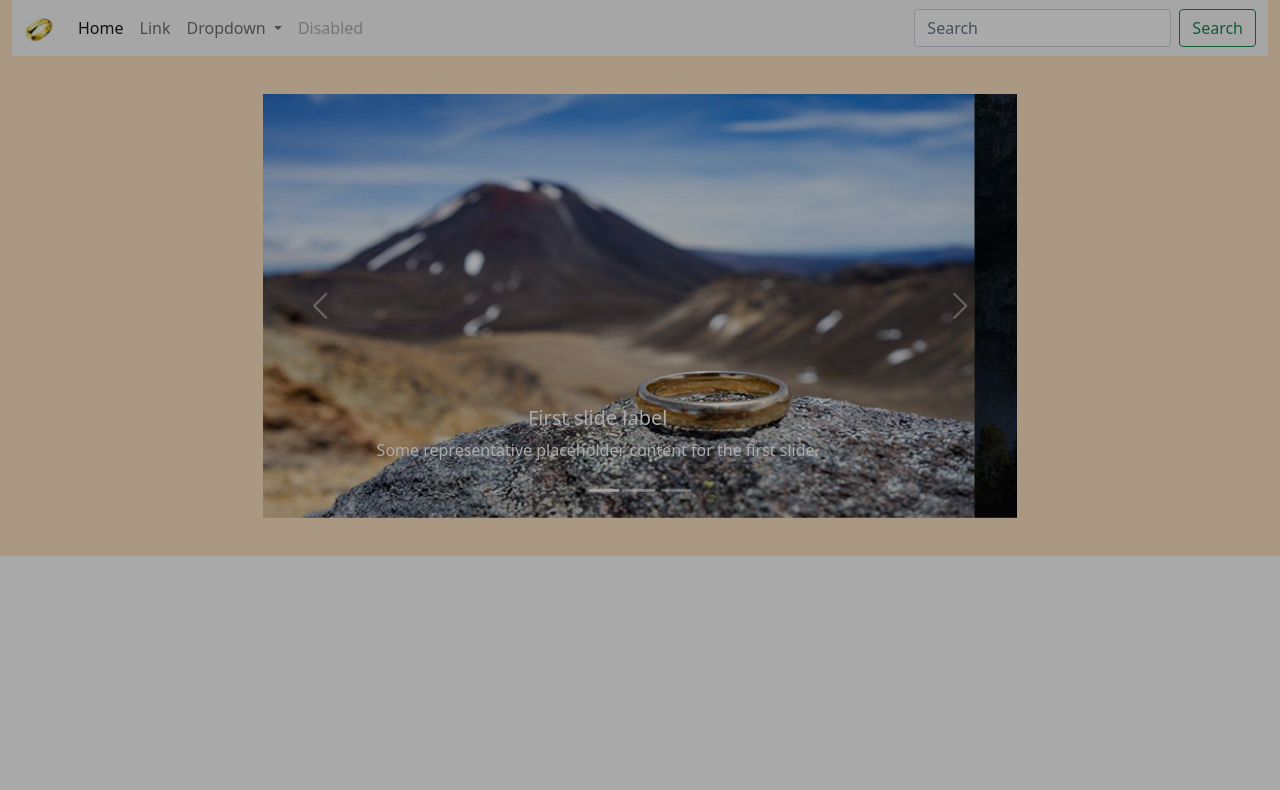
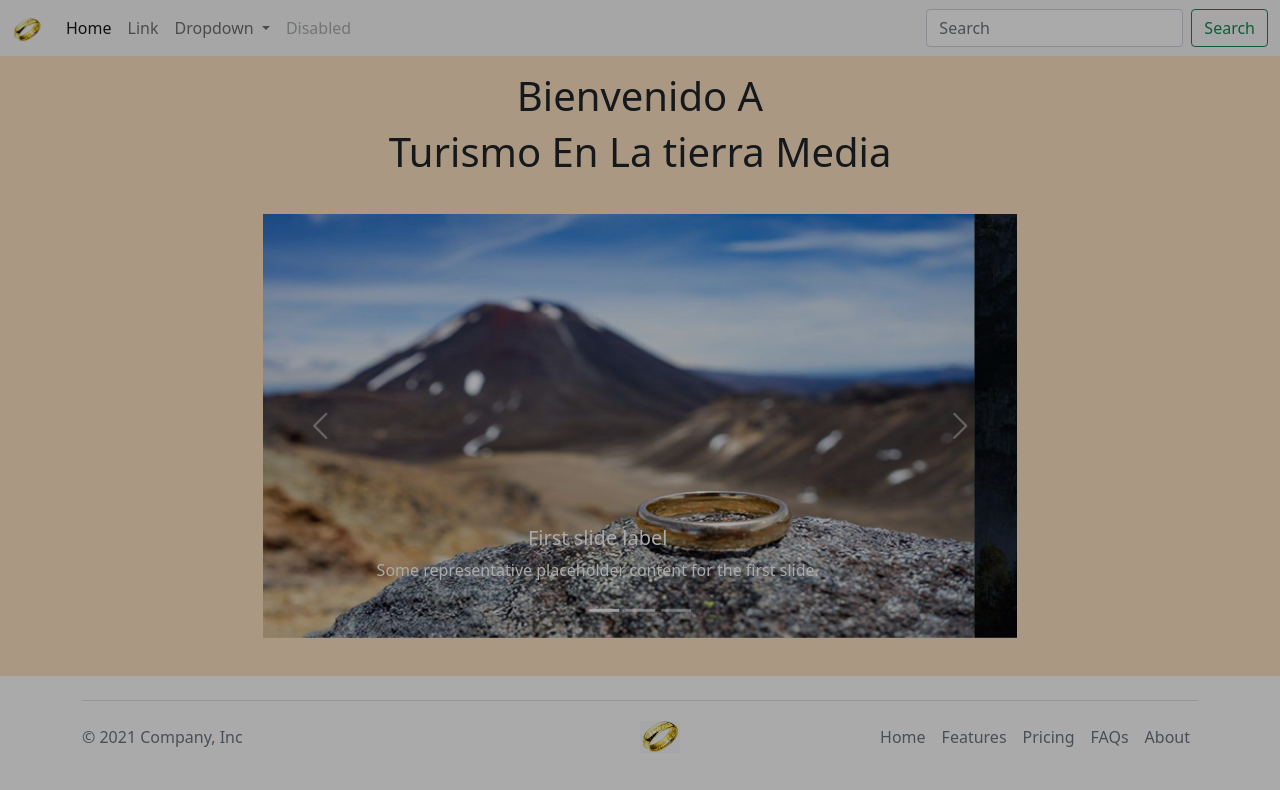
Before and after one commit to Facucora/TurismoFront, a plain HTML site: page index.html in a window 1280 px wide. Drawn offline with nearby package versions, Linux system fonts and the light colour scheme.

Commit message:
Add footer

```diff
--- a/index.html
+++ b/index.html
@@ -10,7 +10,7 @@
     <title>TurismoEnLaTierraMedia</title>
 </head>
 <header class="container-fluid" style="background-color: bisque;">
-    <nav class="navbar navbar-expand-lg navbar-light bg-light">
+    <nav class="navbar navbar-expand-lg fixed-top navbar-light bg-light">
         <div class="container-fluid">
 
                 <a class="navbar-brand" href="#">
@@ -50,6 +50,15 @@
           </div>
         </div>
       </nav>
+      <br>
+      <br>
+      <br>
+        <h1 class="text-center">
+          Bienvenido A
+        </h1>
+        <h1 class="text-center m-0">
+          Turismo En La tierra Media
+        </h1>
 </header>
 
 <main>
@@ -121,5 +130,24 @@
   </div>
 </main>
 
+<div class="container">
+  <footer class="d-flex flex-wrap justify-content-between align-items-center py-3 my-4 border-top">
+    <p class="col-md-4 mb-0 text-muted">© 2021 Company, Inc</p>
+
+    <a href="/" class="col-md-4 d-flex align-items-center justify-content-center mb-3 mb-md-0 me-md-auto link-dark text-decoration-none">
+      <svg class="bi me-2" width="40" height="32"><use xlink:href="#bootstrap"></use></svg>
+      <img src="/img/anillo-navbar.jpg" alt="" class="bi me-2" width="40" height="32">
+    </a>
+
+    <ul class="nav col-md-4 justify-content-end">
+      <li class="nav-item"><a href="#" class="nav-link px-2 text-muted">Home</a></li>
+      <li class="nav-item"><a href="#" class="nav-link px-2 text-muted">Features</a></li>
+      <li class="nav-item"><a href="#" class="nav-link px-2 text-muted">Pricing</a></li>
+      <li class="nav-item"><a href="#" class="nav-link px-2 text-muted">FAQs</a></li>
+      <li class="nav-item"><a href="#" class="nav-link px-2 text-muted">About</a></li>
+    </ul>
+  </footer>
+</div>
+
 </body>
 </html>
```
